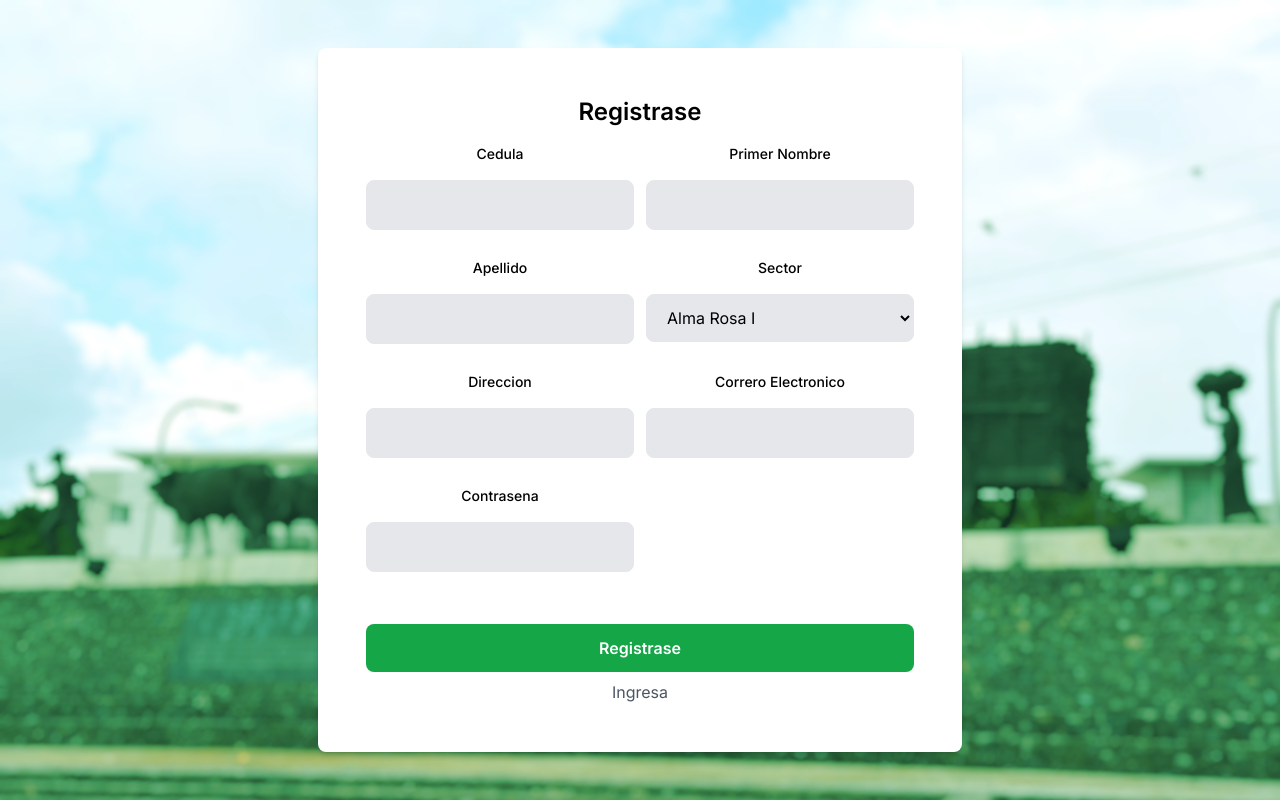
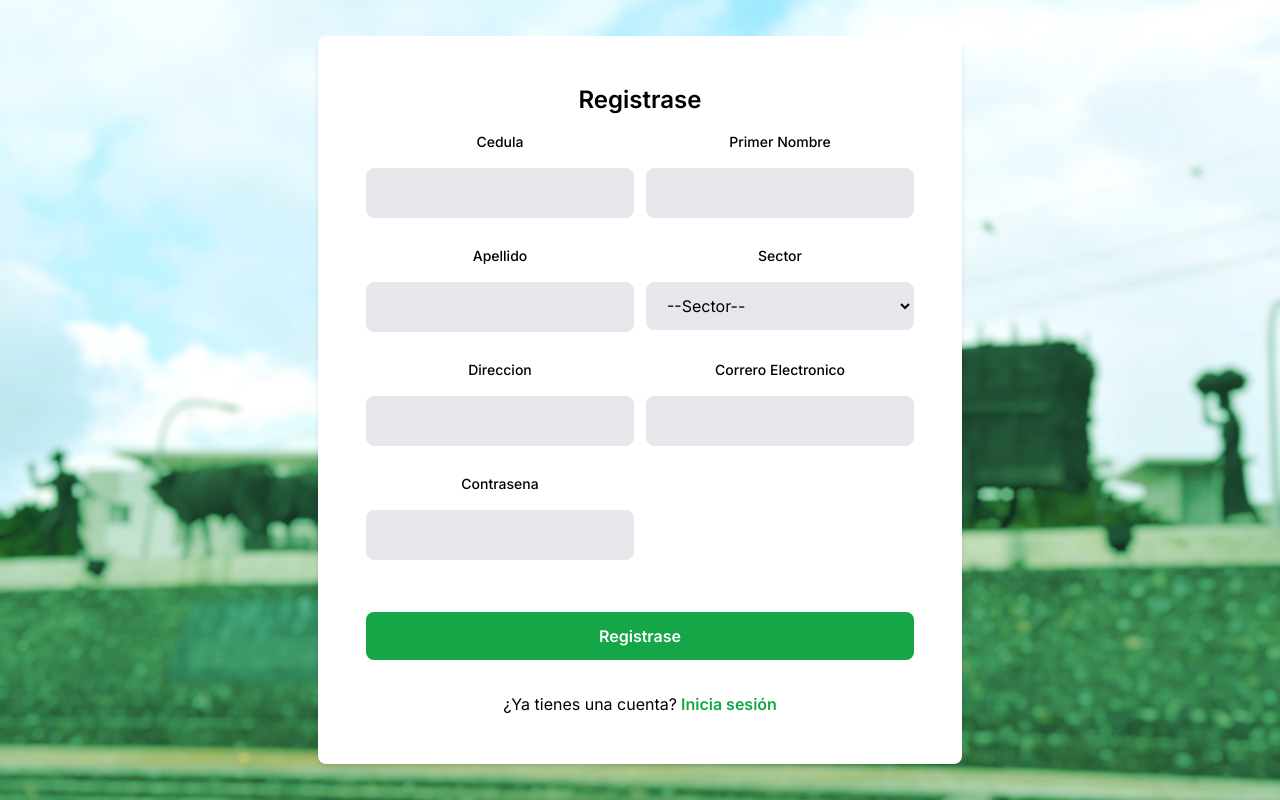
Before and after one commit to Ivan-s-Development-Team/SDEngage, a Next.js app: page /signup in a window 1280 px wide. Built offline with nearby package versions, Linux system fonts and the light colour scheme.

Commit message:
Added new designs for the register  page

```diff
--- /dev/null
+++ b/src/app/logout/route.ts
@@ -0,0 +1,19 @@
+import {NextResponse } from "next/server";
+
+export async function GET() {
+    try {
+        const response = NextResponse.json(
+            {
+                message: "Logout successful",
+                success: true,
+            }
+        )
+        response.cookies.set("token","",
+        { httpOnly: true, expires: new Date (0)
+        });
+        return response;
+    } catch (error:any) {
+        return NextResponse.json({error: error.message},
+           { status: 500})
+    }
+}
--- a/src/app/signup/page.tsx
+++ b/src/app/signup/page.tsx
@@ -115,7 +115,7 @@ export default function SignupPage() {
                 value={user.Sector}
                 onChange={(e) => setUser({...user, Sector: e.target.value})}
               >
-                <option value="Alma Rosa I">Alma Rosa I</option>
+                <option value="--Sector--">--Sector--</option>
                 <option value="Alma Rosa II">Alma Rosa II</option>
                 <option value="Ana Teresa Balaguer">Ana Teresa Balaguer</option>
                 <option value="Arismar">Arismar</option>
@@ -178,7 +178,10 @@ export default function SignupPage() {
               >
                 Registrase
               </button>
-              <Link href="/login" className="mt-2 block text-center text-gray-600">Ingresa</Link>
+              <p className='mt-8'>
+                ¿Ya tienes una cuenta?
+                <a href='/login' className='text-[#14A647] hover:text-[#0A732F] font-semibold'> Inicia sesión </a>
+              </p>
             </div>
           </form>
         </div>
```
